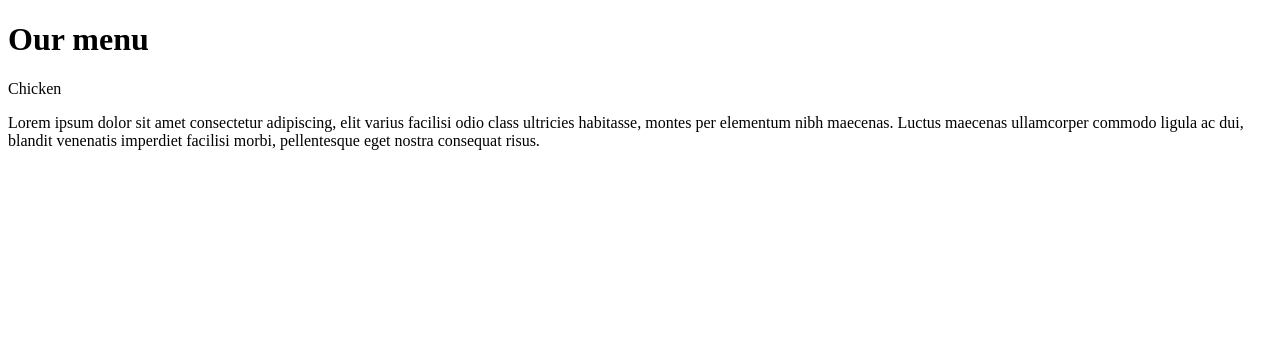
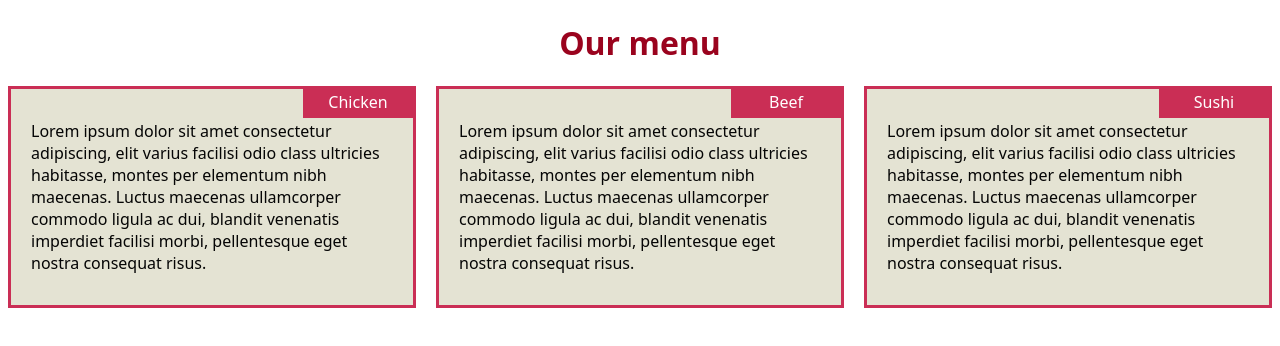
Before and after one commit to ATashko/module2-css-assignment, a plain HTML site: page index.html in a window 1280 px wide. Drawn offline with Linux system fonts and the light colour scheme; a web font is replaced by a local one.

Commit message:
assignment completed

```diff
--- a/index.html
+++ b/index.html
@@ -14,14 +14,37 @@
   </head>
   <body>
     <h1>Our menu</h1>
-    <div>
-      <span>Chicken</span>
-      <p>
-        Lorem ipsum dolor sit amet consectetur adipiscing, elit varius facilisi
-        odio class ultricies habitasse, montes per elementum nibh maecenas.
-        Luctus maecenas ullamcorper commodo ligula ac dui, blandit venenatis
-        imperdiet facilisi morbi, pellentesque eget nostra consequat risus.
-      </p>
+    <div class="container">
+      <div class="box">
+        <p>
+          Lorem ipsum dolor sit amet consectetur adipiscing, elit varius
+          facilisi odio class ultricies habitasse, montes per elementum nibh
+          maecenas. Luctus maecenas ullamcorper commodo ligula ac dui, blandit
+          venenatis imperdiet facilisi morbi, pellentesque eget nostra consequat
+          risus.
+        </p>
+        <span>Chicken</span>
+      </div>
+      <div class="box">
+        <p>
+          Lorem ipsum dolor sit amet consectetur adipiscing, elit varius
+          facilisi odio class ultricies habitasse, montes per elementum nibh
+          maecenas. Luctus maecenas ullamcorper commodo ligula ac dui, blandit
+          venenatis imperdiet facilisi morbi, pellentesque eget nostra consequat
+          risus.
+        </p>
+        <span>Beef</span>
+      </div>
+      <div class="box">
+        <span>Sushi</span>
+        <p>
+          Lorem ipsum dolor sit amet consectetur adipiscing, elit varius
+          facilisi odio class ultricies habitasse, montes per elementum nibh
+          maecenas. Luctus maecenas ullamcorper commodo ligula ac dui, blandit
+          venenatis imperdiet facilisi morbi, pellentesque eget nostra consequat
+          risus.
+        </p>
+      </div>
     </div>
   </body>
 </html>
--- a/style.css
+++ b/style.css
@@ -1,6 +1,63 @@
-.h1 {
+h1 {
   text-align: center;
   font-family: "Tagesschrift", system-ui;
+  font-weight: 600;
+  font-style: bold;
+  color: #9a031e;
+}
+
+.container {
+  display: grid;
+  grid-template-columns: repeat(3, 1fr);
+  gap: 20px;
+}
+
+.box {
+  position: relative;
+  display: inline-block;
+  border: 3px solid #ca2e55;
+  background-color: #e4e3d3;
+  color: #050505;
+  font-family: "Tagesschrift", system-ui;
+  font-optical-sizing: auto;
   font-weight: 400;
   font-style: normal;
 }
+
+span {
+  display: inline-block;
+  position: absolute;
+  top: 0;
+  right: 0;
+  /*border: 3px solid #ca2e55;*/
+  background-color: #ca2e55;
+  color: #ffffff;
+  font-family: "Tagesschrift", system-ui;
+  font-weight: 400;
+  font-style: bold;
+  text-align: center;
+  padding: 2px 15px;
+  height: 25px;
+  width: 80px;
+}
+
+p {
+  padding: 15px 20px;
+}
+
+@media (max-width: 991px) and (min-width: 768px) {
+  .container {
+    grid-template-columns: repeat(2, 1fr);
+  }
+
+  .box:nth-child(3) {
+    grid-column: span 2;
+  }
+}
+
+@media (max-width: 767px) {
+  .container {
+    display: flex;
+    flex-direction: column;
+  }
+}
```
